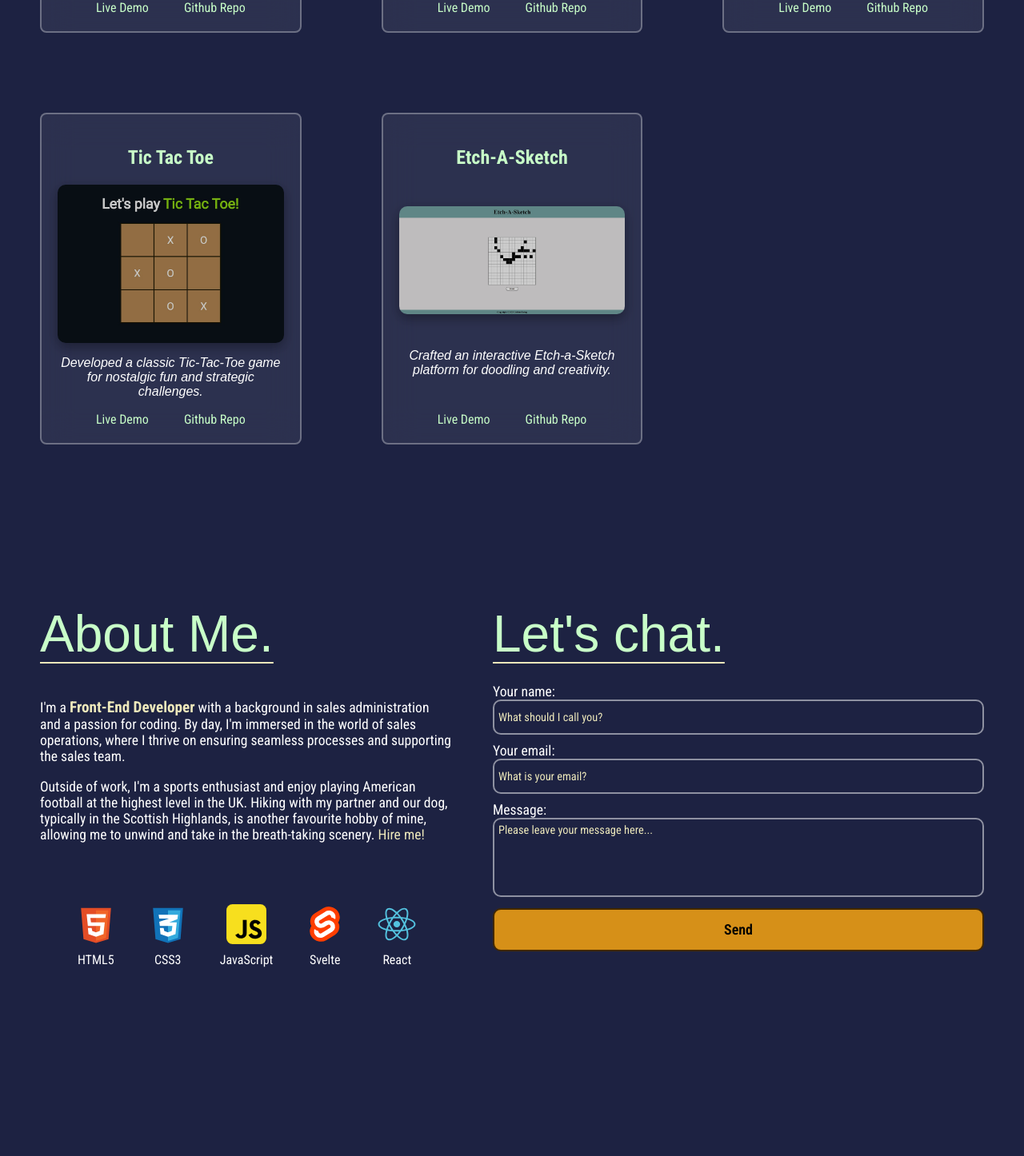
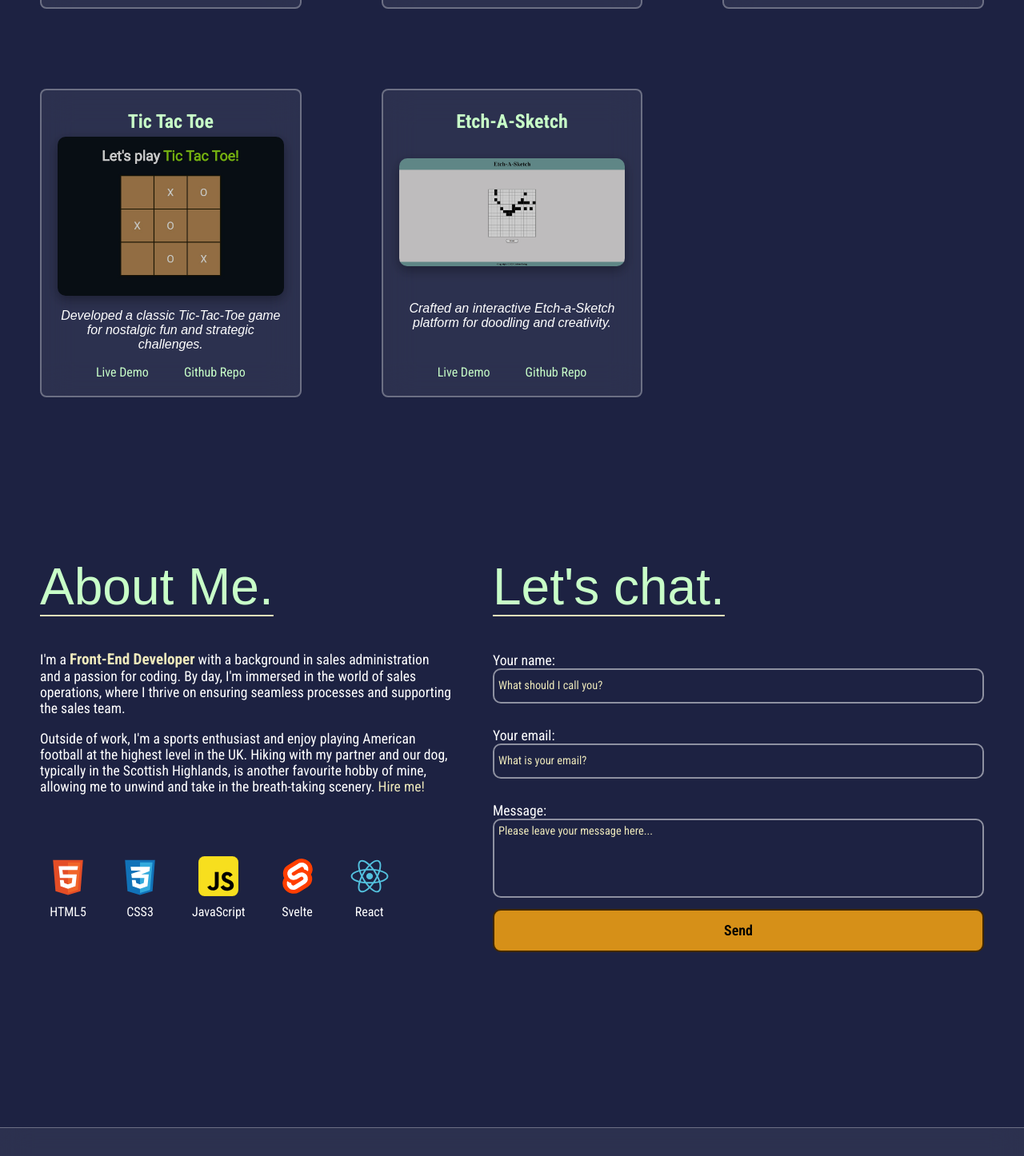
Before and after one commit to callum-laing/portfolio-v4, a Svelte app: page / in a window 1280 px wide. Shown: the part 1485-2931 px from the top of the page at 80% size. Built offline with nearby package versions, Linux system fonts and the light colour scheme; a web font is replaced by a local one.

Commit message:
moved styling

```diff
--- a/src/components/Contact.svelte
+++ b/src/components/Contact.svelte
@@ -134,7 +134,7 @@
   .skillsContainer {
     display: flex;
     flex-wrap: wrap;
-    justify-content: center;
+    justify-content: flex-start;
     align-items: center;
     margin-bottom: 100px;
     padding-block: 50px;
@@ -203,6 +203,9 @@
     gap: 10px;
   }
 
+  .formHeader {
+    padding-top: 20px;
+  }
   .button-74 {
     font-family: "Roboto Condensed", sans-serif;
     font-optical-sizing: auto;
@@ -293,6 +296,9 @@
       margin: 0;
       padding-bottom: 25px;
     }
+    .formHeader {
+      padding-top: 20px;
+    }
   }
 
   @media (min-width: 769px) and (max-width: 1024px) {
--- a/src/components/Projects.svelte
+++ b/src/components/Projects.svelte
@@ -187,6 +187,7 @@
     font-family: "Roboto Condensed", sans-serif;
     font-optical-sizing: auto;
     font-style: normal;
+    margin: 5px;
   }
 
   @media (max-width: 768px) {
```
